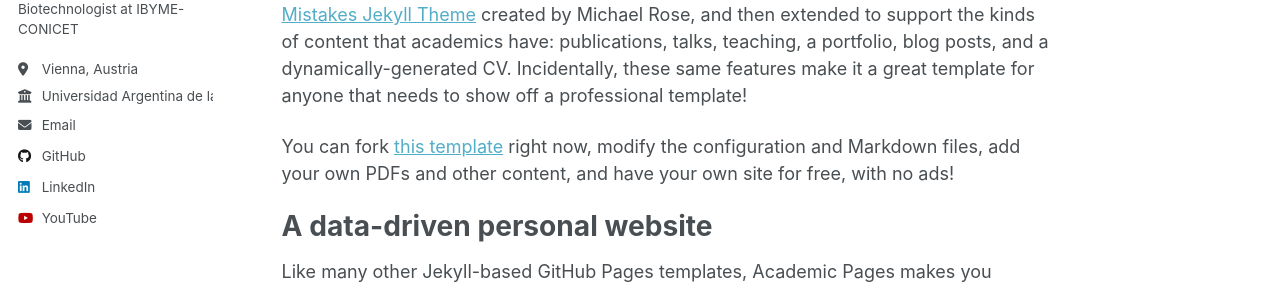
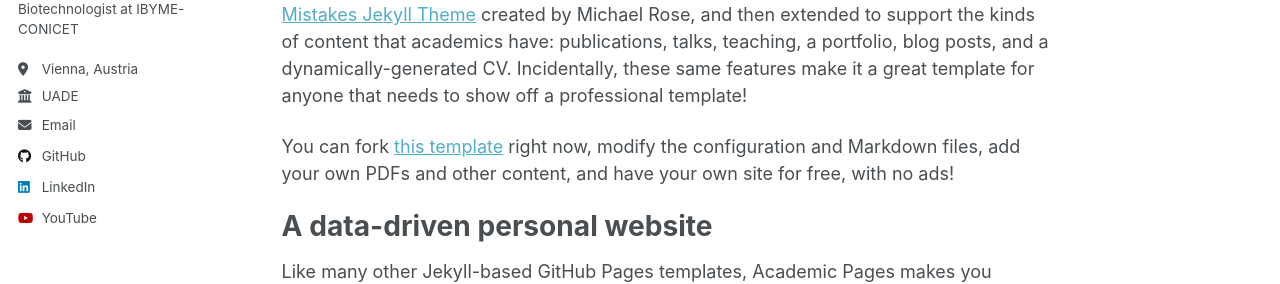
Before and after one commit to luciacastelli/luciacastelli.github.io, a Jekyll site: the page built from _pages/about.md, in a window 1280 px wide. Shown: the part 276-560 px from the top of the page. Built offline with Jekyll 4.4.1, drawn with Linux system fonts in a browser that asks for light colours; a script that is not in the unit is left out.

Commit message:
Update _config.yml

```diff
--- a/_config.yml
+++ b/_config.yml
@@ -27,7 +27,7 @@ author:
   pronouns         : # example: "she/her"
   bio              : "Biotechnologist at IBYME-CONICET"
   location         : "Vienna, Austria"
-  employer         : "Universidad Argentina de la Empresa"
+  employer         : "UADE"
   uri              : # URL
   email            : "lucicastelli@uade.edu.ar"
 
```
